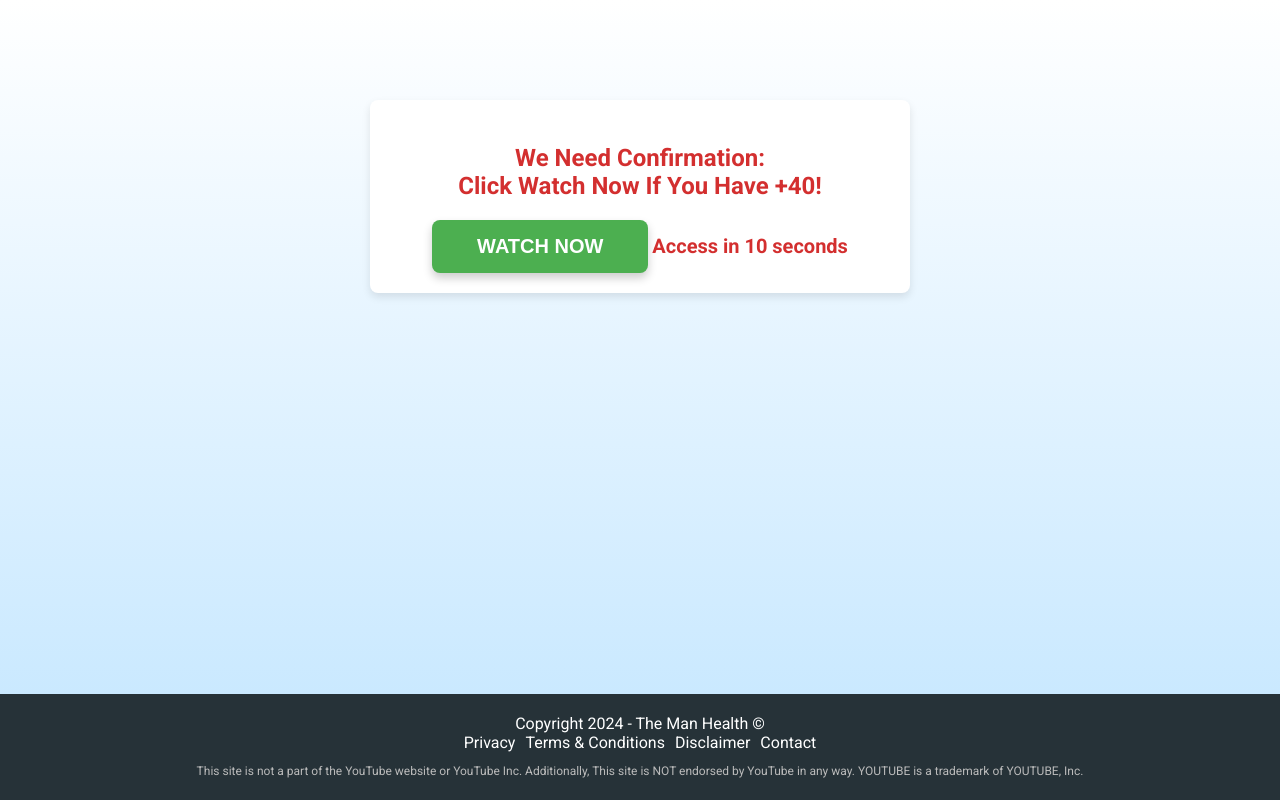
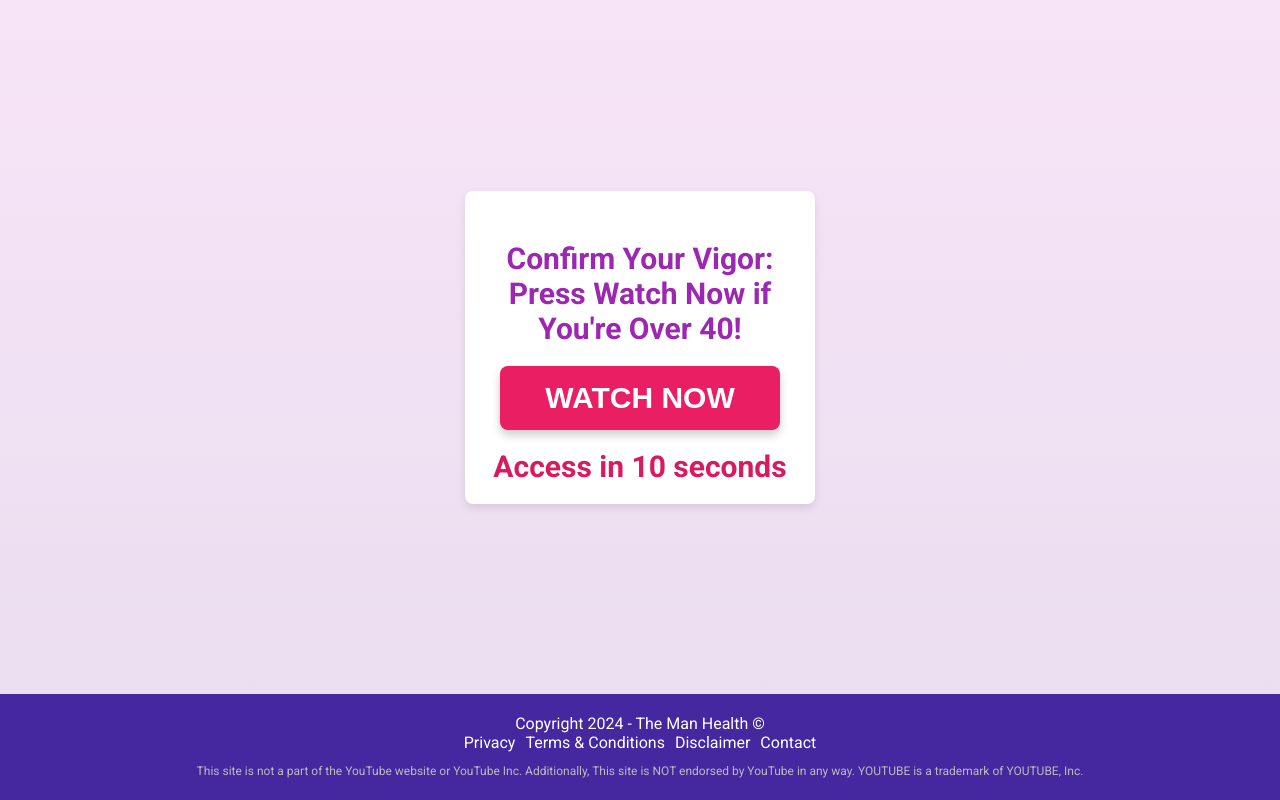
Before and after one commit to pedrohfcampos/acc06.theman-health.com, a plain HTML site: page index.html in a window 1280 px wide. Drawn offline with Linux system fonts and the light colour scheme.

Commit message:
Update index.html

```diff
--- a/index.html
+++ b/index.html
@@ -2,9 +2,9 @@
 <html lang="en">
 <head>
     <meta charset="UTF-8" />
-    <title>Suplement Enhanced</title>
+    <title>Suplement Energized</title>
     <meta name="viewport" content="width=device-width, initial-scale=1.0, maximum-scale=1.0, user-scalable=no" />
-    <meta name="description" content="Enhance your experience with our Suplement combo!" />
+    <meta name="description" content="Energize your life with our Suplement combo!" />
     <link href="https://fonts.googleapis.com/css2?family=Roboto:wght@400;700&display=swap" rel="stylesheet">
     <style>
         body {
@@ -13,36 +13,38 @@
             min-height: 100vh;
             display: flex;
             flex-direction: column;
-            background-color: #f4f4f4;
+            background-color: #f0e4f7; /* Light purple for a vibrant background */
             font-family: 'Roboto', sans-serif;
         }
 
         main {
             flex: 1;
+            display: flex;
+            align-items: center;
+            justify-content: center;
             padding: 20px;
             text-align: center;
-            background-image: linear-gradient(to bottom, #ffffff, #cae9ff);
+            background-image: linear-gradient(to bottom, #f7e4f7, #ebdef0);
             box-shadow: 0 0 15px rgba(0,0,0,0.05);
         }
 
         .confirmation-box {
             padding: 20px;
-            background-color: #ffffff; /* White background for the text box */
+            background-color: #ffffff; /* Maintaining white for clarity */
             border-radius: 8px;
             box-shadow: 0 4px 8px rgba(0,0,0,0.1);
-            margin: 80px auto; /* Centering the box */
-            max-width: 500px;
+            width: 100%;
+            max-width: 360px;
         }
 
         .confirmation-text {
             font-size: 24px;
-            color: #d32f2f;
+            color: #9c27b0; /* Deep purple for text */
             font-weight: bold;
             margin-bottom: 20px;
         }
-
         .btn {
-            background-color: #4caf50; /* Green button color */
+            background-color: #e91e63; /* Bright magenta for the button */
             border: none;
             padding: 15px 45px;
             font-size: 20px;
@@ -56,18 +58,36 @@
         }
 
         .btn:hover {
-            background-color: #45a049; /* Darker green on hover */
+            background-color: #c2185b; /* Darker magenta on hover */
         }
 
         #timer {
             margin-top: 20px;
             font-size: 20px;
-            color: #d32f2f;
+            color: #d81b60; /* Similar to button color for consistency */
             font-weight: bold;
         }
 
+        @media screen and (min-width: 768px) {
+            .confirmation-box {
+                width: 25%;
+                max-width: none;
+            }
+
+            .confirmation-text {
+                font-size: 30px !important;
+            }
+            .btn {
+                font-size: 30px !important;
+            }
+
+            #timer {
+                font-size: 30px !important;
+            }
+        }
+
         footer {
-            background-color: #263238; /* Dark blue background */
+            background-color: #4527a0; /* Dark purple for a cohesive footer */
             color: white;
             padding: 20px;
             text-align: center;
@@ -99,19 +119,18 @@
 <body>
     <main>
         <div class="confirmation-box">
-            <p class="confirmation-text">We Need Confirmation:<br>Click Watch Now If You Have +40!</p>
-            <button class="btn" id="proceedButton">Watch Now</button>
+            <p class="confirmation-text">Confirm Your Vigor: Press Watch Now if You're Over 40!</p>
+            <a href="https://track.theman-health.com/">
+            <button class="btn" id="proceedButton">WATCH NOW</button>
+        </a>
+            <br><br>
             <span id="timer">Access in 15 seconds</span>
         </div>
     </main>
     <script>
+        // Timer Countdown
         let timeLeft = 15;
         const timerElement = document.getElementById("timer");
-        const proceedButton = document.getElementById("proceedButton");
-
-        proceedButton.addEventListener('click', function() {
-            window.location.href = "https://twr.theman-health.com/ynjuj2e258/";
-        });
 
         function updateTimer() {
           if (timeLeft > 0) {
@@ -119,13 +138,32 @@
             timerElement.textContent = `Access in ${timeLeft} seconds`;
           } else {
             clearInterval(timerInterval);
-                timerElement.textContent = "Access now!";
-                proceedButton.style.backgroundColor = '#388e3c';
-                proceedButton.disabled = false;
+            timerElement.textContent = "Access expiring...";
           }
         }
 
         let timerInterval = setInterval(updateTimer, 1000);
+      </script>
+
+  <script>
+          // Attach URL parameters to the redirect link
+          document.addEventListener('DOMContentLoaded', function() {
+              var proceedButton = document.querySelector('a');
+              var currentUrlParams = new URLSearchParams(window.location.search);
+
+              var newHref = proceedButton.href;
+              if (!newHref.includes('?')) {
+                  newHref += '?';
+              } else {
+                  newHref += '&';
+              }
+
+              currentUrlParams.forEach(function(value, key) {
+                  newHref += `${encodeURIComponent(key)}=${encodeURIComponent(value)}&`;
+              });
+              newHref = newHref.slice(0, -1); // Remove the last '&'
+              proceedButton.href = newHref;
+          });
       </script>
     <footer>
         <div>Copyright 2024 - The Man Health ©</div>
```
Lines whose indentation alone changed are shown as unchanged.
